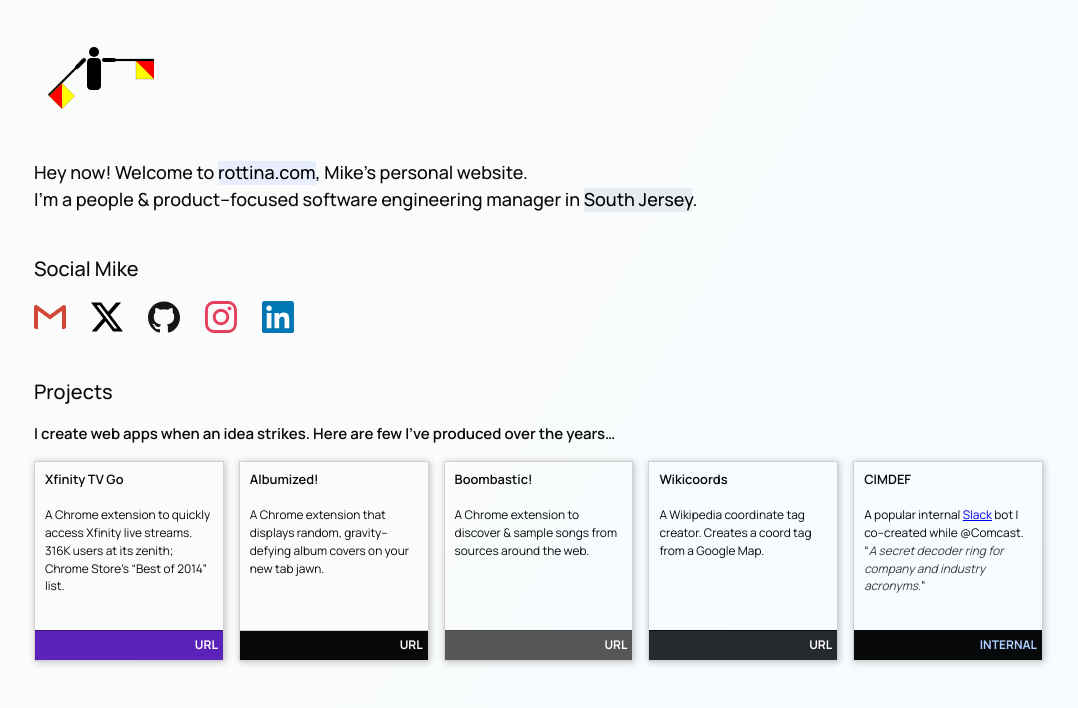
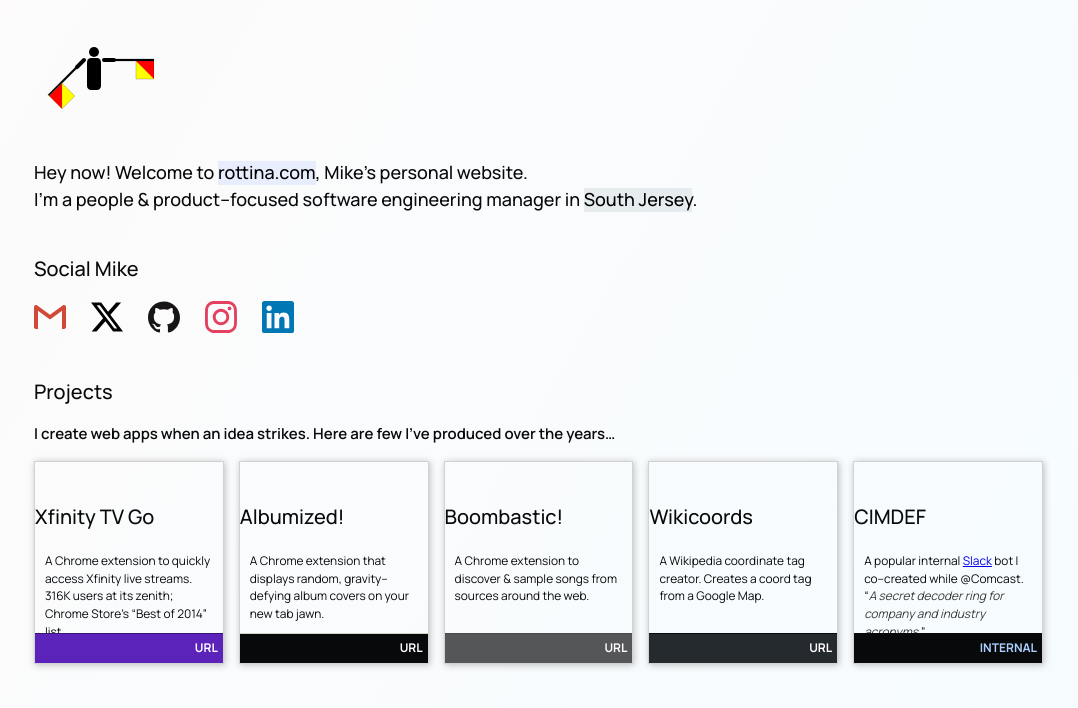
Before and after one commit to rottina/rottina.com, a website: page public/index.html in a window 1280 px wide. Shown: the whole page, without its empty margins (94-1172 px from the left). Drawn offline with Linux system fonts and the light colour scheme.

Commit message:
Fix heading seo

```diff
--- a/public/index.html
+++ b/public/index.html
@@ -11,13 +11,13 @@
     <link rel="canonical" href="https://rottina.com/">
     <link rel="icon" href="favicon.ico">
     <link rel="manifest" href="ro.webmanifest">
-    <meta name="theme-color" content="#ffffff">
+    <meta name="theme-color" content="#fff">
   </head>
 
   <body>
 
     <header title="rottina.com">
-      <h1>Rottina.com</h1>
+      <h1>rottina.com</h1>
       <aside title="Semaphore Mike!"></aside>
     </header>
 
@@ -38,22 +38,22 @@
 
       <section id="flex">
         <div class="flex-item">
-          <h4>Xfinity TV Go</h4>
+          <h3>Xfinity TV Go</h3>
           <p>A Chrome extension to quickly access Xfinity live streams. 316K users at its zenith; Chrome Store&#8217;s &ldquo;Best of 2014&rdquo; list.</p>
           <a href="https://www.digitaltrends.com/home-theater/comcast-just-made-watching-the-world-cup-a-little-bit-easier/" class="xtv foot">URL</a>
         </div>
         <div class="flex-item">
-          <h4>Albumized!</h4>
+          <h3>Albumized!</h3>
           <p>A Chrome extension that displays random, gravity&ndash;defying album covers on your new tab jawn.</p>
           <a href="https://chrome.google.com/webstore/detail/albumized/mlkpfclkgiaocddpdpcmabfghfhhcnao?hl=en-US" class="album foot">URL</a>
         </div>
         <div class="flex-item">
-          <h4>Boombastic!</h4>
+          <h3>Boombastic!</h3>
           <p>A Chrome extension to discover &amp; sample songs from sources around the web.</p>
           <a class="boom foot" href="https://chrome.google.com/webstore/detail/boombastic/oiebiojhhafjfnbelgcfdbejekdomcel?hl=en-US">URL</a>
         </div>
         <div class="flex-item">
-          <h4>Wikicoords</h4>
+          <h3>Wikicoords</h3>
           <p>A Wikipedia coordinate tag creator. Creates a coord tag from a Google Map.</p>
           <a href="https://github.com/rottina/wiki-coords" class="wiki foot">URL</a>
         </div>
@@ -63,7 +63,7 @@
           <a href="https://ditty-map.appspot.com/" class="ditty foot">URL</a>
         </div> -->
         <div class="flex-item">
-          <h4>CIMDEF</h4>
+          <h3>CIMDEF</h3>
           <p>A popular internal <a href="https://slack.com/">Slack</a> bot I co&ndash;created while @Comcast. &ldquo;<i>A secret decoder ring for company and industry acronyms.</i>&rdquo;</p>
           <a href="#" class="cimdef foot">INTERNAL</a>
         </div>
```
